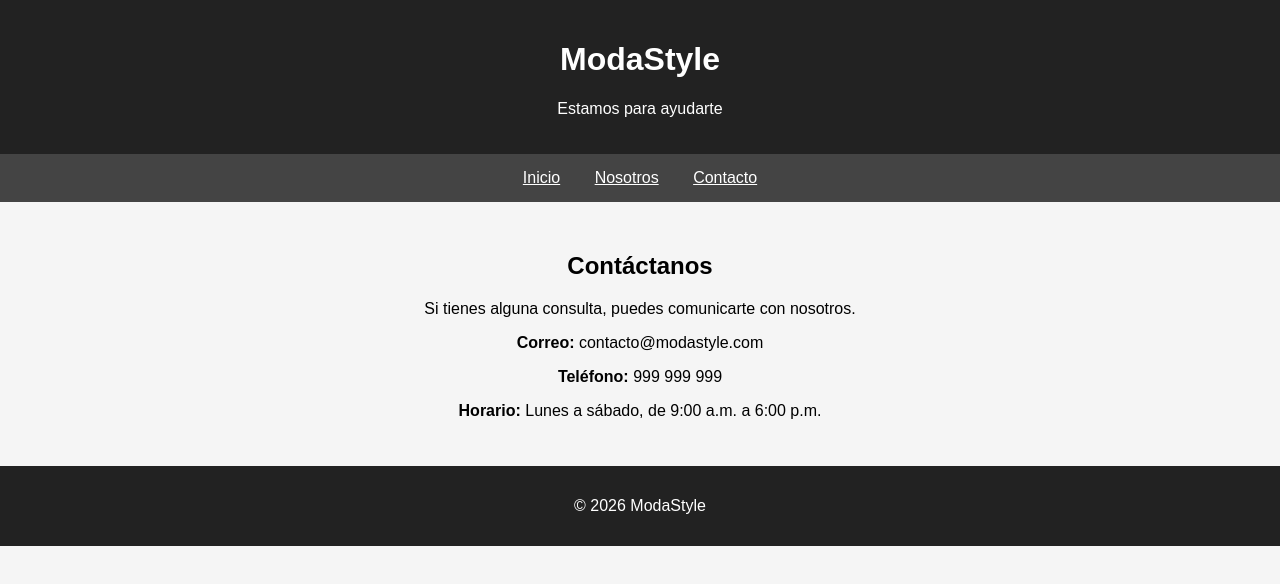
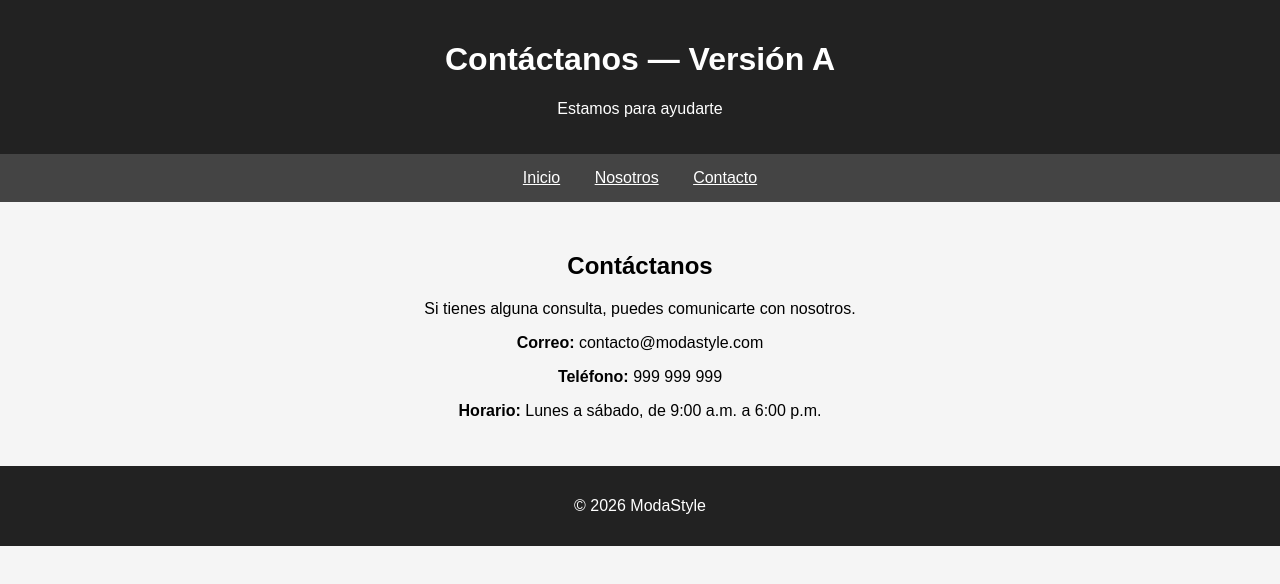
Before and after one commit to cuentaparaestudios453-ops/lab-git-sem02, a plain HTML site: page contact.html in a window 1280 px wide. Drawn offline with Linux system fonts and the light colour scheme.

Commit message:
cambio:título de contacto versión A

```diff
--- a/contact.html
+++ b/contact.html
@@ -8,7 +8,7 @@
 <body style="font-family: Arial, sans-serif; background-color: #f5f5f5; margin: 0;">
 
     <header style="background-color: #222; color: white; padding: 20px; text-align: center;">
-        <h1>ModaStyle</h1>
+        <h1>Contáctanos — Versión A</h1>
         <p>Estamos para ayudarte</p>
     </header>
 
```
